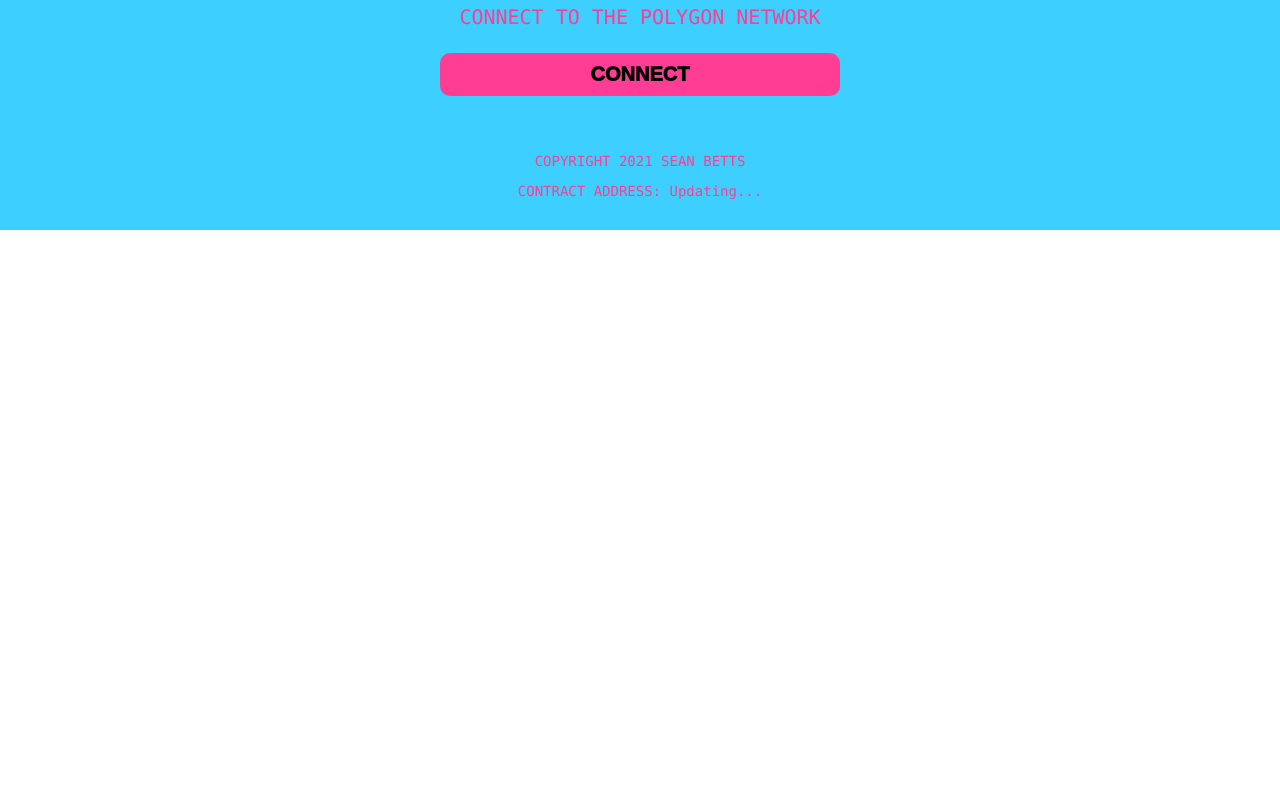
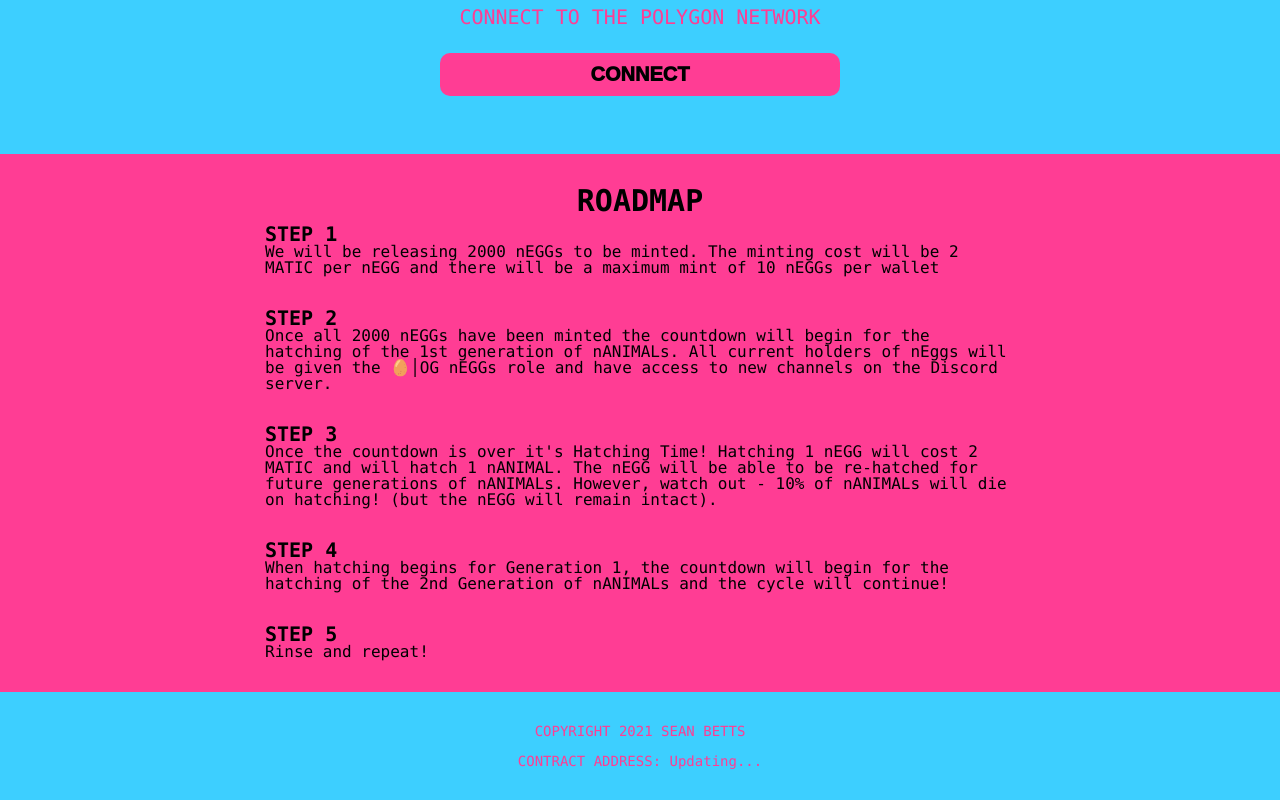
Before and after one commit to seanbetts/nAnimals, a React (Create React App) app: page / in a window 1280 px wide. Shown: the part 766-1566 px from the top of the page. Before the commit the page ends 996 px from the top, so only its background shows below. Built offline with nearby package versions, Linux system fonts and the light colour scheme.

Commit message:
Implemented pause function

```diff
--- a/src/App.js
+++ b/src/App.js
@@ -227,6 +227,8 @@ function App() {
           </s.Slider>
           <s.SpacerLarge />
           <s.SpacerSmall />
+
+          {data.paused == false ? (
           <s.StyledButton
             onClick={(e) => {
               e.preventDefault();
@@ -242,8 +244,19 @@ function App() {
                 <>
                 <s.TextSubTitle2>{status}</s.TextSubTitle2>
                 </>
-            ) : <s.TextSubTitle2>MINT {mintNumber} nEGGs</s.TextSubTitle2>)}
+            ) : (<s.TextSubTitle2>MINT {mintNumber} nEGGs</s.TextSubTitle2>)
+          )}
           </s.StyledButton>
+          ) : (
+            <s.StyledButton2
+            onClick={(e) => {
+              e.preventDefault();
+            }}
+          >
+            <s.TextSubTitle2>MINTING PAUSED</s.TextSubTitle2>
+          </s.StyledButton2>
+          )}
+
           <s.SpacerSmall />
           <s.TextDescription>Please make sure you are connected to the right network (Polygon Mainnet) and the correct address ({data.contractAddress}).</s.TextDescription>
           <s.SpacerXSmall />
@@ -278,11 +291,33 @@ function App() {
                     })
                   )}
                 </s.NFTContainer>
+                <s.SpacerLarge />
               </s.NFTContainerBar>
             </s.Container>
           }
         </s.Container>
         )}
+        <s.SpacerLarge />
+        <s.NFTContainerBar>
+        <s.SpacerLarge />
+          <s.TextTitle2>ROADMAP</s.TextTitle2>
+          <s.SpacerXSmall />
+          <s.TextSubTitle3>STEP 1</s.TextSubTitle3>
+          <s.TextDescription3>We will be releasing {data.maxMintSupply} nEGGs to be minted. The minting cost will be {data.mintPrice/1000000000000000000} MATIC per nEGG and there will be a maximum mint of {data.maxMintQuantity} nEGGs per wallet</s.TextDescription3>
+          <s.SpacerLarge />
+          <s.TextSubTitle3>STEP 2</s.TextSubTitle3>
+          <s.TextDescription3>Once all {data.maxMintSupply} nEGGs have been minted the countdown will begin for the hatching of the 1st generation of nANIMALs. All current holders of nEggs will be given the <span role="img" aria-labelledby="egg">🥚</span>│OG nEGGs role and have access to new channels on the Discord server.</s.TextDescription3>
+           <s.SpacerLarge />
+          <s.TextSubTitle3>STEP 3</s.TextSubTitle3>
+          <s.TextDescription3>Once the countdown is over it's Hatching Time! Hatching 1 nEGG will cost {data.mintPrice/1000000000000000000} MATIC and will hatch 1 nANIMAL. The nEGG will be able to be re-hatched for future generations of nANIMALs. However, watch out - 10% of nANIMALs will die on hatching! (but the nEGG will remain intact).</s.TextDescription3>
+          <s.SpacerLarge />
+          <s.TextSubTitle3>STEP 4</s.TextSubTitle3>
+          <s.TextDescription3>When hatching begins for Generation 1, the countdown will begin for the hatching of the 2nd Generation of nANIMALs and the cycle will continue!</s.TextDescription3>
+          <s.SpacerLarge />
+          <s.TextSubTitle3>STEP 5</s.TextSubTitle3>
+          <s.TextDescription3>Rinse and repeat!</s.TextDescription3>
+          <s.SpacerLarge />
+        </s.NFTContainerBar>
         <s.Container>
           <s.SpacerLarge />
           <s.TextDescription>COPYRIGHT 2021 SEAN BETTS</s.TextDescription>
--- a/src/redux/data/dataActions.js
+++ b/src/redux/data/dataActions.js
@@ -37,6 +37,10 @@ export const fetchData = (account) => {
         .getState()
         .blockchain.smartContract.methods.owner()
         .call();
+      let paused = await store
+        .getState()
+        .blockchain.smartContract.methods.paused()
+        .call();
       let userTokens = await store
         .getState()
         .blockchain.smartContract.methods.getUserTokens(account)
@@ -63,6 +67,7 @@ export const fetchData = (account) => {
           name,
           contractAddress,
           owner,
+          paused,
           userTokens,
           totalSupply,
           maxMintSupply,
--- a/src/redux/data/dataReducer.js
+++ b/src/redux/data/dataReducer.js
@@ -2,6 +2,7 @@ const initialState = {
   loading: false,
   contractAddress: "Updating...",
   owner: "",
+  paused: false,
   name: "",
   totalSupply: 0,
   mintPrice: 2000000000000000000,
@@ -28,6 +29,7 @@ const dataReducer = (state = initialState, action) => {
         name: action.payload.name,
         contractAddress: action.payload.contractAddress,
         owner: action.payload.owner,
+        paused: action.payload.paused,
         totalSupply: action.payload.totalSupply,
         maxMintSupply: action.payload.maxMintSupply,
         maxMintQuantity: action.payload.maxMintQuantity,
--- a/src/styles/globalStyles.js
+++ b/src/styles/globalStyles.js
@@ -78,6 +78,15 @@ export const TextSubTitle2 = styled.p`
   font-weight: 1000;
 `;
 
+export const TextSubTitle3 = styled.p`
+  font-family: Monaco, Tahoma, Arial, Helvetica, sans-serif;
+  color: var(--black);
+  font-size: 20px;
+  font-weight: 1000;
+  width: 750px;
+  text-align: left;
+`;
+
 export const TextDescription = styled.p`
   font-family: Monaco, Tahoma, Arial, Helvetica, sans-serif;
   color: var(--pink);
@@ -92,6 +101,13 @@ export const TextDescription2 = styled.p`
   color: var(--yellow);
   font-size: 20px;
   font-weight: 1000;
+`;
+export const TextDescription3 = styled.p`
+  font-family: Monaco, Tahoma, Arial, Helvetica, sans-serif;
+  color: var(--black);
+  font-size: 16px;
+  font-weight: 500;
+  width: 750px;
 `;
 
 export const StyledClickable = styled.div`
@@ -123,6 +139,19 @@ export const StyledButton = styled.button`
     transform: translateY(4px);
   }
 `;
+
+export const StyledButton2 = styled.button`
+  background-color: var(--pink);
+  color: black;
+  border: none;
+  width: 400px;
+  font-size: 20px;
+  font-weight: 1000;
+  padding: 10px;
+  border-radius: 10px;
+  margin: 10px 0px;
+`;
+
 
 export const Row = styled.div`
   display: flex;
```
